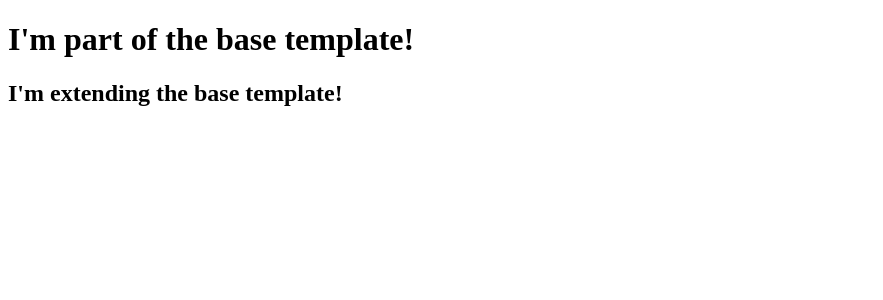
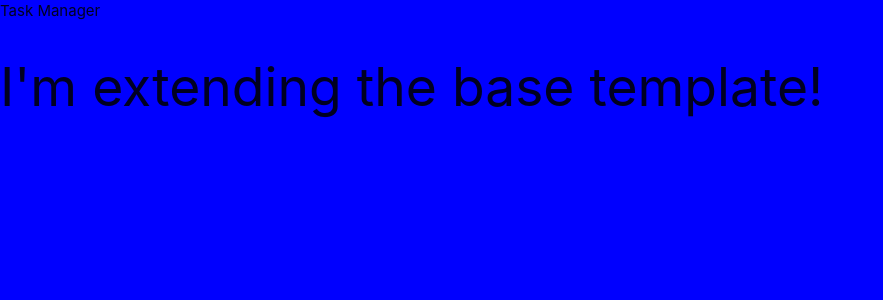
Before and after one commit to Julia-IO/Data_Centric_Mini_Project, a Flask app: page / in a window 1280 px wide. Shown: the top 300 px of the page, without its empty margins (0-883 px from the left). Run offline with Flask 2, Linux system fonts and the light colour scheme; data that the repository does not hold is empty; some libraries are stand-ins or nearby versions.

Commit message:
Materialize and Static Files Setup

```diff
--- /dev/null
+++ b/static/css/style.css
@@ -0,0 +1,3 @@
+body {
+    background-color: blue;
+}
--- a/templates/base.html
+++ b/templates/base.html
@@ -3,13 +3,21 @@
 <head>
     <meta charset="UTF-8">
     <meta name="viewport" content="width=device-width, initial-scale=1.0">
+    <link rel="stylesheet" href="https://cdnjs.cloudflare.com/ajax/libs/font-awesome/5.15.1/css/all.min.css"
+        integrity="sha512-+4zCK9k+qNFUR5X+cKL9EIR+ZOhtIloNl9GIKS57V1MyNsYpYcUrUeQc9vNfzsWfV28IaLL3i96P9sdNyeRssA==" crossorigin="anonymous" />
+    <link rel="stylesheet" href="https://cdnjs.cloudflare.com/ajax/libs/materialize/1.0.0/css/materialize.min.css">
+    <link rel="stylesheet" href="{{ url_for('static', filename='css/style.css') }}" type="text/css"
     <title>Task Manager</title>
 </head>
 <body>
 
-    <h1>I'm part of the base template!</h1>
     {% block content %}
     {% endblock %}
 
+    <script src="http://code.jquery.com/jquery-3.5.1.min.js" integrity="sha256-9/aliU8dGd2tb6OSsuzixeV4y/faTqgFtohetphbbj0=" crossorigin="anonymous"></script>
+    <script src="https://cdnjs.cloudflare.com/ajax/libs/materialize/1.0.0/js/materialize.min.js"></script>
+    <script src="{{ url_for('static', filename='js/script.js') }}"></script>
+    {% block scripts %}
+    {% endblock %}
 </body>
 </html>
```
Also changed, not shown: static/js/script.js (added).
